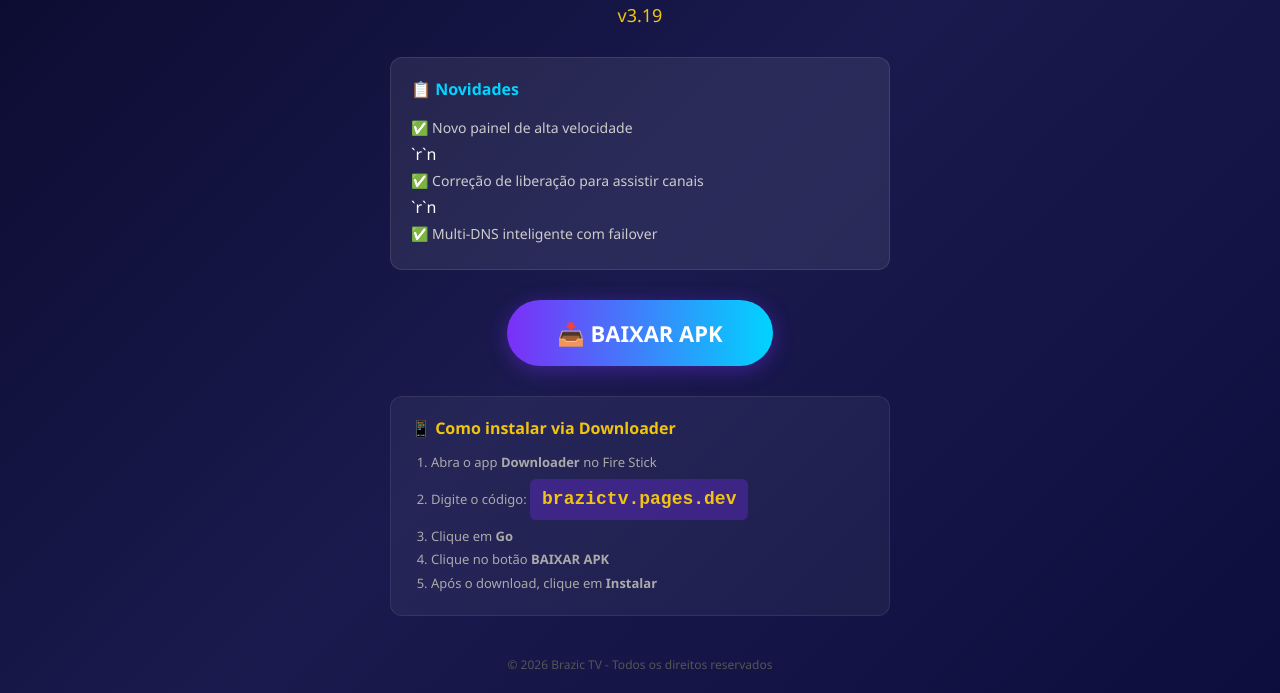
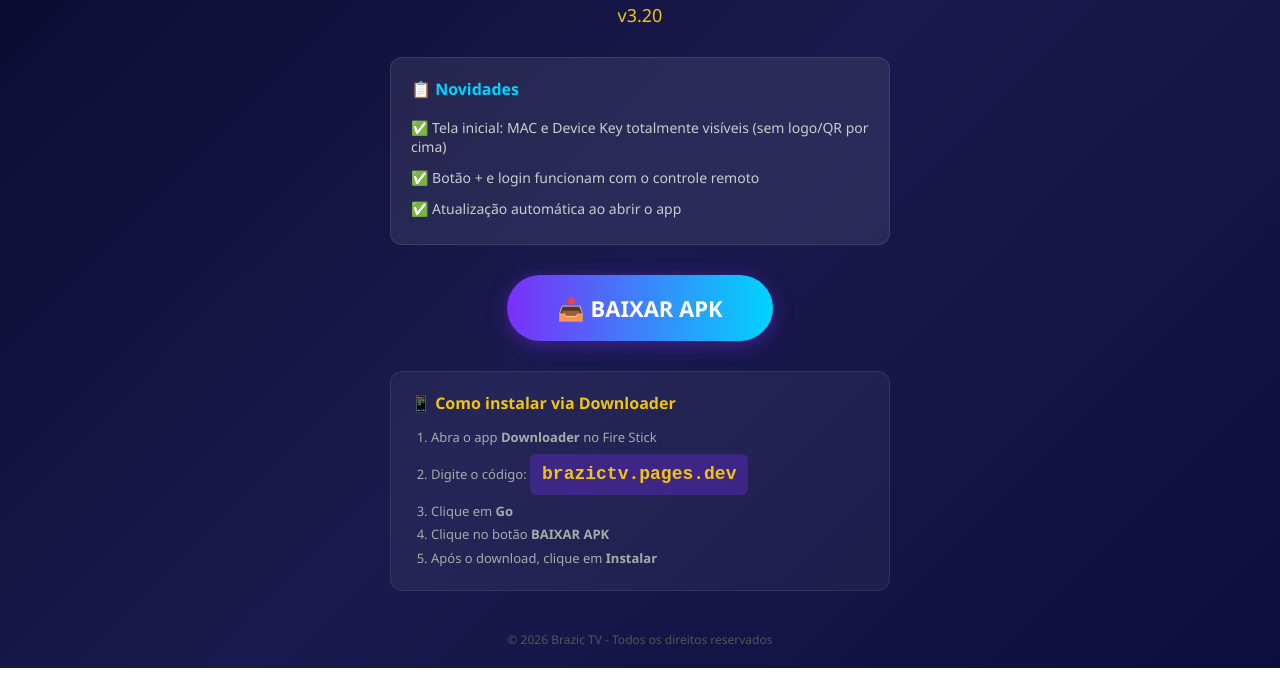
Before and after one commit to itamarsandes/brazictv-releases, a plain HTML site: page index.html in a window 1280 px wide. Shown: the part 146-839 px from the top of the page. After the commit the page ends 814 px from the top, so only its background shows below. Drawn offline with Linux system fonts and the light colour scheme.

Commit message:
Release v3.20: MAC visivel, + e login com controle remoto, auto-update ao abrir
Co-Authored-By: Claude Sonnet 5.5 <noreply@anthropic.com>

```diff
--- a/index.html
+++ b/index.html
@@ -133,16 +133,18 @@
     <div class="container">
         <div class="logo">📺</div>
         <h1>Brazic TV</h1>
-        <div class="version" id="version-text">v3.19</div>
+        <div class="version" id="version-text">v3.20</div>
 
         <div class="changelog">
             <h3>📋 Novidades</h3>
             <ul id="changelog-list">
-                <li>Novo painel de alta velocidade</li>`r`n                <li>Correção de liberação para assistir canais</li>`r`n                <li>Multi-DNS inteligente com failover</li>
+                <li>Tela inicial: MAC e Device Key totalmente visíveis (sem logo/QR por cima)</li>
+                <li>Botão + e login funcionam com o controle remoto</li>
+                <li>Atualização automática ao abrir o app</li>
             </ul>
         </div>
 
-        <a id="download-link" class="download-btn" href="https://github.com/itamarsandes/brazictv-releases/releases/download/v3.19/BrazicTV-v3.19.apk">
+        <a id="download-link" class="download-btn" href="https://github.com/itamarsandes/brazictv-releases/releases/download/v3.20/BrazicTV-v3.20.apk">
             📥 BAIXAR APK
         </a>
 
```
Also changed, not shown: version.json (+4 -4 lines).
